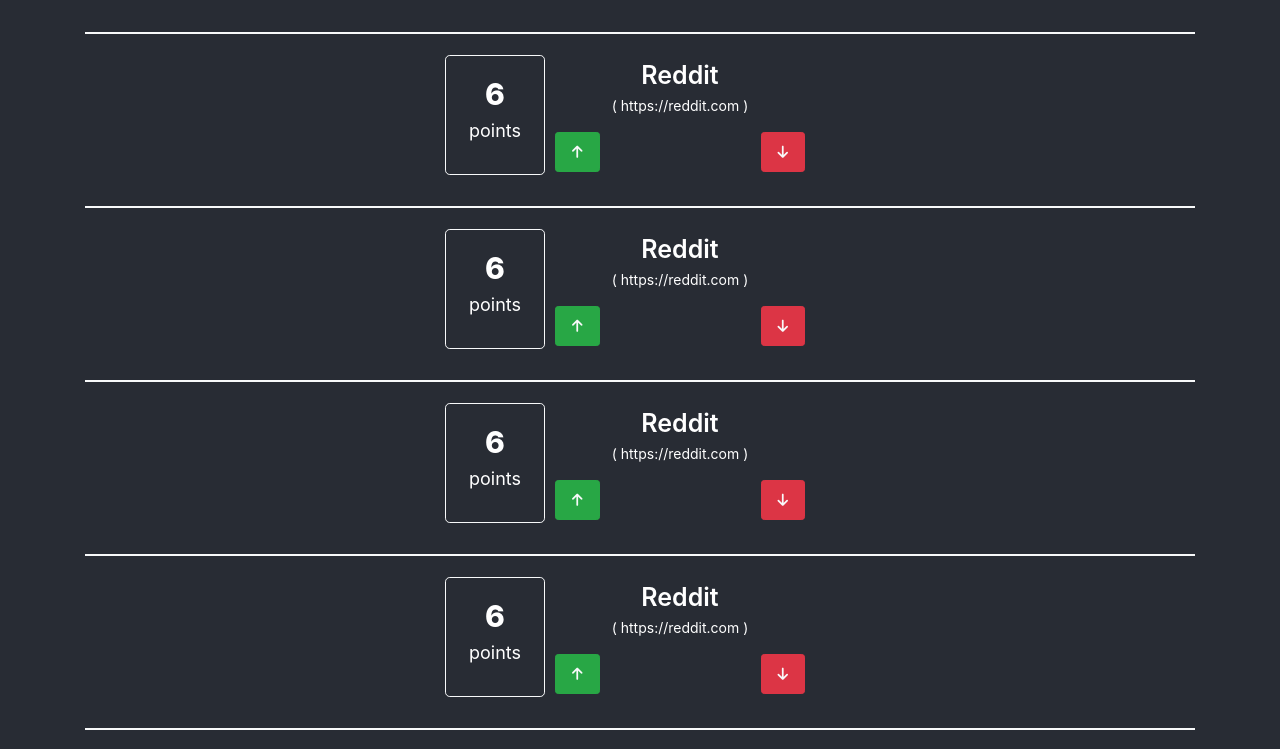
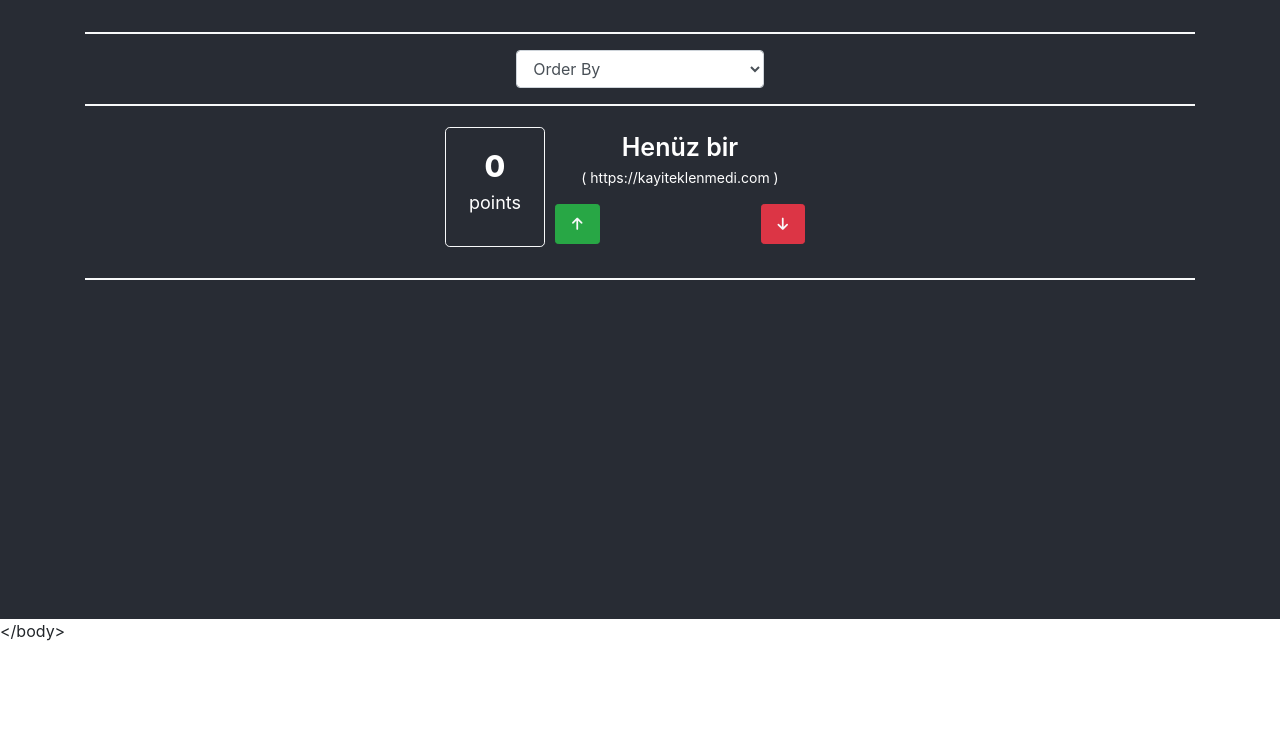
Before and after one commit to sefailyasoz95/hbvotechallange, a React (Create React App) app: page / in a window 1280 px wide. Shown: the part 181-930 px from the top of the page. After the commit the page ends 824 px from the top, so only its background shows below. Built offline with nearby package versions, Linux system fonts and the light colour scheme.

Commit message:
link can be added, saved and displayed

```diff
--- a/src/App.js
+++ b/src/App.js
@@ -1,10 +1,8 @@
 import "./App.css";
-import Button from "react-bootstrap/Button";
 import Header from "./components/Header/Header";
 import { useState } from "react";
 import ListPage from "./pages/ListPage";
 import AddLinkPage from "./pages/AddLinkPage";
-import SubmitLink from "./components/SubmitLink/SubmitLink";
 function App() {
 	const [changePage, setChangePage] = useState(1);
 	return (
--- a/src/components/LinkBox/LinkBox.js
+++ b/src/components/LinkBox/LinkBox.js
@@ -1,9 +1,13 @@
 import React, { useState } from "react";
-import { FontAwesomeIcon } from "@fortawesome/react-fontawesome";
 import Button from "react-bootstrap/Button";
 
-const LinkBox = ({ voteCount, link, linkTitle }) => {
+const LinkBox = ({ id, voteCount, link, linkTitle }) => {
 	const [vote, setVote] = useState(voteCount);
+	var getData =
+	JSON.parse(localStorage.getItem("data")) == null
+		? []
+		: JSON.parse(localStorage.getItem("data"));
+
 
 	return (
 		<>
@@ -19,11 +23,12 @@
 				<div className='float-left' style={{ width: 250, margin: 5 }}>
 					<span style={{ fontWeight: 600, fontSize: 25 }}>{linkTitle}</span>
 					<p style={{ fontSize: 14 }}>( {link} )</p>
-					<div className=''>
+					<div>
 						<Button
 							className='btn-success btn-sm float-left'
 							onClick={() => {
 								setVote(vote + 1);
+								console.log(getData.find(x => x.id === id).vote)
 							}}>
 							<i className='p-2 fas fa-arrow-up text-light'></i>
 						</Button>
@@ -31,7 +36,10 @@
 							<i
 								className='p-2 fas fa-arrow-down text-light'
 								onClick={() => {
+									var currentVote = getData.find(x => x.id === id).vote
 									setVote(vote - 1);
+									currentVote = vote
+									console.log("current: ",currentVote)
 								}}></i>
 						</Button>
 					</div>
--- /dev/null
+++ b/src/components/Sorter/Sorter.js
@@ -0,0 +1,22 @@
+import React from "react";
+import { Form } from "react-bootstrap";
+
+const Sorter = () => {
+	return (
+		<>
+			<div className='container col-md-3'>
+				<Form.Group>
+					<Form.Control as='select'>
+						<option>Order By</option>
+						<option value='most'>Most Voted (Z-A)</option>
+						<option value='less'>Less Voted (A-Z)</option>
+					</Form.Control>
+				</Form.Group>
+			</div>
+
+			<hr className='text-danger border border-light' />
+		</>
+	);
+};
+
+export default Sorter;
--- a/src/components/SubmitLink/SubmitLink.js
+++ b/src/components/SubmitLink/SubmitLink.js
@@ -11,7 +11,7 @@
 					className='float-left'
 					style={{ width: 100, height: 105, margin: 5 }}>
 					<Button className='btn-lg p-4' onClick={onClick}>
-						<i class='fas fa-plus text-white' style={{ fontSize: 50 }}></i>
+						<i className='fas fa-plus text-white' style={{ fontSize: 50 }}></i>
 					</Button>
 				</div>
 				<div className='float-right mt-4' style={{ width: 250, margin: 5 }}>
--- a/src/pages/AddLinkPage.js
+++ b/src/pages/AddLinkPage.js
@@ -1,12 +1,38 @@
 import React, { useState } from "react";
 import Button from "react-bootstrap/Button";
-import { Form } from "react-bootstrap";
+import { Form, Alert } from "react-bootstrap";
 
 const AddLinkPage = ({ onClick }) => {
 	const [linkNameValue, setLinkNameValue] = useState();
 	const [linkURLValue, setLinkURLValue] = useState();
+	const [message, setMessage] = useState();
+	const handleAddLink = () => {
+		var getData =
+			JSON.parse(localStorage.getItem("data")) == null
+				? []
+				: JSON.parse(localStorage.getItem("data"));
+		var ID = 0;
+		getData == null ? (ID = 1) : (ID = getData.length + 1);
+		var data = {
+			id: ID,
+			name: linkNameValue,
+			url: linkURLValue,
+			vote: 0,
+		};
+		getData.push(data);
+		localStorage.setItem("data", JSON.stringify(getData));
+		setMessage(`${linkNameValue} Added`);
+		setLinkNameValue("");
+		setLinkURLValue("");
+		// localStorage.removeItem("data");
+		setTimeout(() => {
+			setMessage();
+		}, 2500);
+		console.log(JSON.parse(localStorage.getItem("data")));
+	};
 	return (
 		<div className='container col-md-3 mt-3'>
+			{message ? <Alert variant='success'>{message}</Alert> : <></>}
 			<Button onClick={onClick} variant='dark'>
 				<i className='fas fa-arrow-left mr-3'></i>
 				Return to List
@@ -34,7 +60,7 @@
 					className='btn-light float-right px-4 py-2'
 					style={{ borderRadius: 15 }}
 					onClick={() => {
-						alert(`name ${linkNameValue} url ${linkURLValue}`);
+						handleAddLink();
 					}}>
 					Add
 				</Button>
--- a/src/pages/ListPage.js
+++ b/src/pages/ListPage.js
@@ -1,19 +1,42 @@
-import React from "react";
+import React, { useEffect, useState } from "react";
 import LinkBox from "../components/LinkBox/LinkBox";
+import Sorter from "../components/Sorter/Sorter";
 import SubmitLink from "../components/SubmitLink/SubmitLink";
 
 const ListPage = ({ onClick }) => {
+	const [dataList, setDataList] = useState();
+	// localStorage.removeItem("data");
+	var getData =
+		JSON.parse(localStorage.getItem("data")) == null
+			? []
+			: JSON.parse(localStorage.getItem("data"));
+	// useEffect(() => {
+	// 	setDataList(getData);
+	// });
+	// console.log(getData);
+
 	return (
 		<div className='container'>
 			<SubmitLink onClick={onClick} />
-			<LinkBox linkTitle='Reddit' link='https://reddit.com' voteCount={6} />
-			<LinkBox linkTitle='Reddit' link='https://reddit.com' voteCount={6} />
-			<LinkBox linkTitle='Reddit' link='https://reddit.com' voteCount={6} />
-			<LinkBox linkTitle='Reddit' link='https://reddit.com' voteCount={6} />
-			<LinkBox linkTitle='Reddit' link='https://reddit.com' voteCount={6} />
-			<LinkBox linkTitle='Reddit' link='https://reddit.com' voteCount={6} />
-			<LinkBox linkTitle='Reddit' link='https://reddit.com' voteCount={6} />
-			<LinkBox linkTitle='Reddit' link='https://reddit.com' voteCount={6} />
+			<Sorter />
+			{getData.length == 0 ? (
+				<LinkBox
+					linkTitle='Henüz bir'
+					link='https://kayiteklenmedi.com'
+					voteCount={0}
+				/>
+			) : (
+				getData
+					.reverse()
+					.map((data) => (
+						<LinkBox
+							id={data.id}
+							linkTitle={data.name}
+							link={data.url}
+							voteCount={data.vote}
+						/>
+					))
+			)}
 		</div>
 	);
 };
```
